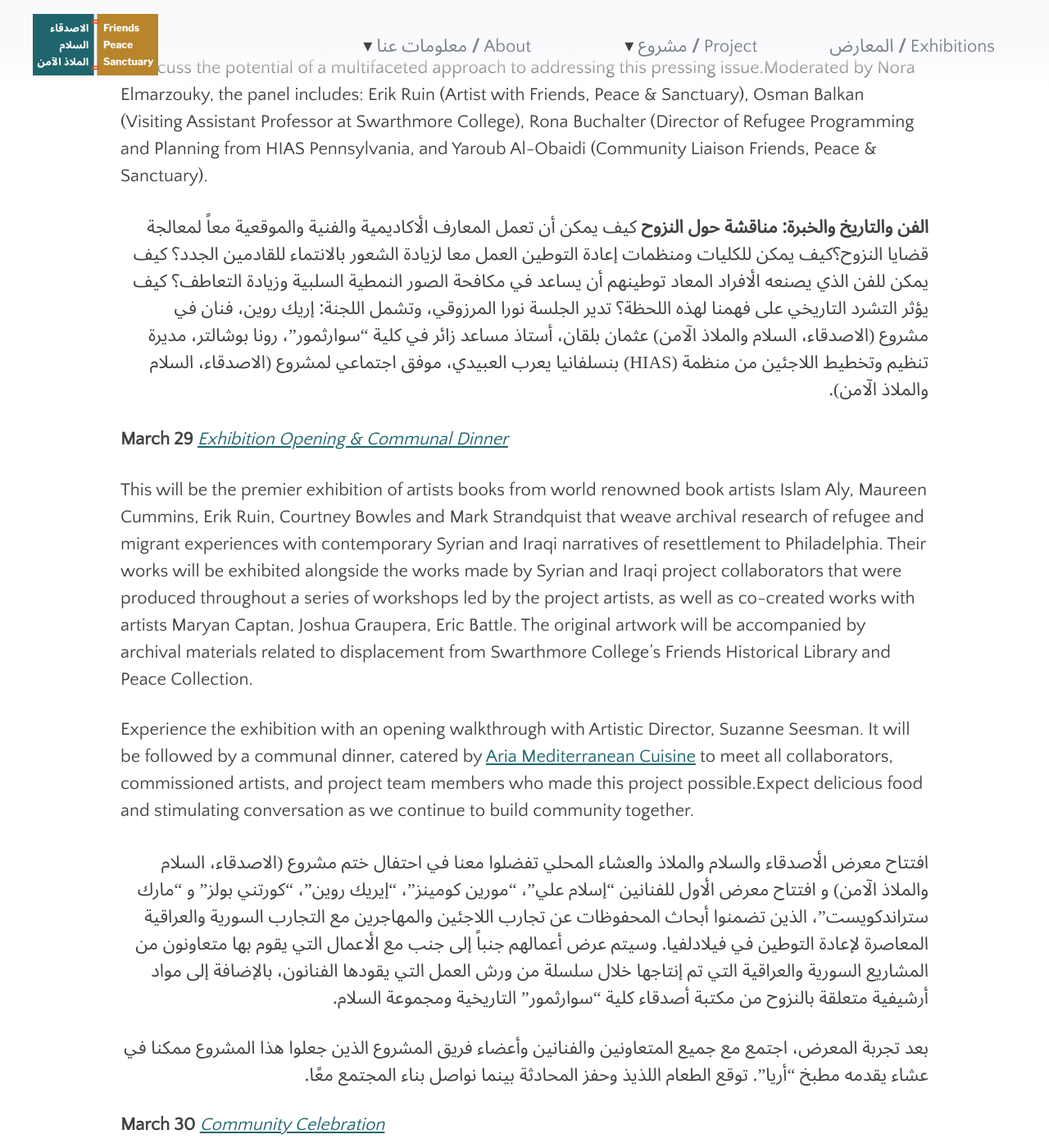
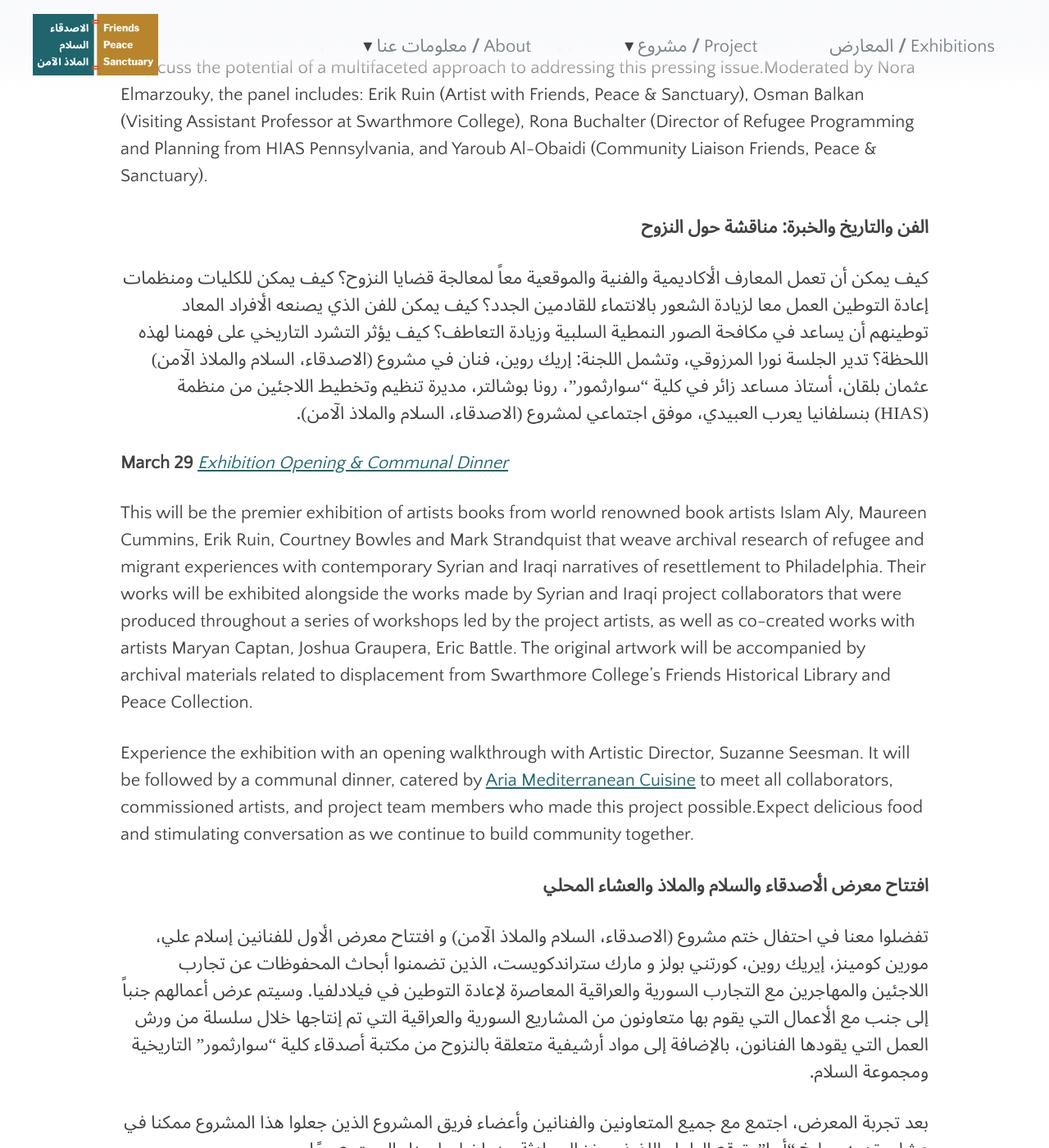
Before and after one commit to swat-ds/fps.swarthmore.edu, a Jekyll site: the page built from _posts/2018-10-03-upcoming-exhibitions-2019.md, in a window 1280 px wide and 1400 px high, scrolled down 1454 px. Shown: the whole window at 82% size. Built offline with Jekyll 4.4.1, drawn with Linux system fonts in a browser that asks for light colours; some of the changed text lies outside the part shown.

Commit message:
Update 2018-10-03-upcoming-exhibitions-2019.md

```diff
--- a/_posts/2018-10-03-upcoming-exhibitions-2019.md
+++ b/_posts/2018-10-03-upcoming-exhibitions-2019.md
@@ -60,7 +60,7 @@ gallery:
 ---
 Friends, Peace, and Sanctuary Exhibitions will explore how art that combines scholarly and experiential ways of knowing can build understanding of current issues. Featuring commissioned works by book artists Islam Aly, Maureen Cummins, Erik Ruin, Courtney Bowles and Mark Strandquist, exhibitions bring together historical and contemporary experiences of seeking refuge. These commissioned works will be shown alongside works by the project’s Syrian and Iraqi collaborators and archival material from Swarthmore’s Friends Historical Library and Peace Collections.
 
-سوف تستكشف المعارض كيف أن الفن الذي يجمع بين الطرق العلمية والتجريبية للمعرفة يمكن أن يبني فهمًا للقضايا الحالية. يضم المعرض أعمالاً تكريمية لفنانين من كتاب "إسلام علي" و "مورين كومينز" و "إيريك روين" و "كورتني بولز" و "مارك ستراندكويست"، وتجمع المعارض بين التجارب التاريخية والمعاصرة للبحث عن ملجأ. سيتم عرض هذه الأعمال التي تم تكليفها جنبًا إلى جنب مع أعمال المتعاونين السوريين والعراقيين في المشروع والمواد الأرشيفية من مكتبة أصدقاء سواردز التاريخية ومجموعات السلام.
+سوف تستكشف المعارض كيف أن الفن الذي يجمع بين الطرق العلمية والتجريبية للمعرفة يمكن أن يبني فهمًا للقضايا الحالية. يضم المعرض أعمالاً تكريمية لفنانين من كتاب إسلام علي و مورين كومينز و إيريك روين و كورتني بولز و مارك ستراندكويست، وتجمع المعارض بين التجارب التاريخية والمعاصرة للبحث عن ملجأ. سيتم عرض هذه الأعمال التي تم تكليفها جنبًا إلى جنب مع أعمال المتعاونين السوريين والعراقيين في المشروع والمواد الأرشيفية من مكتبة أصدقاء سواردز التاريخية ومجموعات السلام.
 {: .ar}
 
 <hr/>
@@ -78,7 +78,9 @@ Friends, Peace, and Sanctuary Exhibitions will explore how art that combines sch
 How can academic, artistic, and situated knowledges work together to address issues of displacement? Hear from four esteemed panelists—each with different types of expertise on the topic of displacement—discuss the potential of a multifaceted approach to addressing this pressing issue.Moderated by Nora Elmarzouky, the panel includes: Erik Ruin (Artist with Friends, Peace & Sanctuary), Osman Balkan (Visiting Assistant Professor at Swarthmore College), Rona Buchalter (Director of Refugee Programming and Planning from HIAS Pennsylvania, and Yaroub Al-Obaidi (Community Liaison Friends, Peace & Sanctuary).
 
 **الفن والتاريخ والخبرة: مناقشة حول النزوح**
-كيف يمكن أن تعمل المعارف الأكاديمية والفنية والموقعية معاً لمعالجة قضايا النزوح؟كيف يمكن للكليات ومنظمات إعادة التوطين العمل معا لزيادة الشعور بالانتماء للقادمين الجدد؟ كيف يمكن للفن الذي يصنعه الأفراد المعاد توطينهم أن يساعد في مكافحة الصور النمطية السلبية وزيادة التعاطف؟ كيف يؤثر التشرد التاريخي على فهمنا لهذه اللحظة؟ تدير الجلسة نورا المرزوقي، وتشمل اللجنة: إريك روين، فنان في مشروع (الاصدقاء، السلام والملاذ الآمن) عثمان بلقان، أستاذ مساعد زائر في كلية "سوارثمور"، رونا بوشالتر، مديرة تنظيم وتخطيط اللاجئين من منظمة (HIAS) بنسلفانيا يعرب العبيدي، موفق اجتماعي لمشروع (الاصدقاء، السلام والملاذ الآمن).
+{: .ar}
+
+كيف يمكن أن تعمل المعارف الأكاديمية والفنية والموقعية معاً لمعالجة قضايا النزوح؟ كيف يمكن للكليات ومنظمات إعادة التوطين العمل معا لزيادة الشعور بالانتماء للقادمين الجدد؟ كيف يمكن للفن الذي يصنعه الأفراد المعاد توطينهم أن يساعد في مكافحة الصور النمطية السلبية وزيادة التعاطف؟ كيف يؤثر التشرد التاريخي على فهمنا لهذه اللحظة؟ تدير الجلسة نورا المرزوقي، وتشمل اللجنة: إريك روين، فنان في مشروع (الاصدقاء، السلام والملاذ الآمن) عثمان بلقان، أستاذ مساعد زائر في كلية "سوارثمور"، رونا بوشالتر، مديرة تنظيم وتخطيط اللاجئين من منظمة (HIAS) بنسلفانيا يعرب العبيدي، موفق اجتماعي لمشروع (الاصدقاء، السلام والملاذ الآمن).
 {: .ar}
 
 
@@ -89,8 +91,11 @@ This will be the premier exhibition of artists books from world renowned book ar
 
 Experience the exhibition with an opening walkthrough with Artistic Director, Suzanne Seesman. It will be followed by a communal dinner, catered by [Aria Mediterranean Cuisine](http://www.aria610.com/) to meet all collaborators, commissioned artists, and project team members who made this project possible.Expect delicious food and stimulating conversation as we continue to build community together.
 
- افتتاح معرض الأصدقاء والسلام والملاذ والعشاء المحلي
-تفضلوا معنا في احتفال ختم مشروع (الاصدقاء، السلام والملاذ الآمن) و افتتاح معرض الأول للفنانين "إسلام علي"، "مورين كومينز"، "إيريك روين"، "كورتني بولز" و "مارك ستراندكويست"، الذين تضمنوا أبحاث المحفوظات عن تجارب اللاجئين والمهاجرين مع التجارب السورية والعراقية المعاصرة لإعادة التوطين في فيلادلفيا. وسيتم عرض أعمالهم جنباً إلى جنب مع الأعمال التي يقوم بها متعاونون من المشاريع السورية والعراقية التي تم إنتاجها خلال سلسلة من ورش العمل التي يقودها الفنانون، بالإضافة إلى مواد أرشيفية متعلقة بالنزوح من مكتبة أصدقاء كلية "سوارثمور" التاريخية ومجموعة السلام.
+
+**افتتاح معرض الأصدقاء والسلام والملاذ والعشاء المحلي**
+{: .ar}
+
+تفضلوا معنا في احتفال ختم مشروع (الاصدقاء، السلام والملاذ الآمن) و افتتاح معرض الأول للفنانين إسلام علي، مورين كومينز، إيريك روين، كورتني بولز و مارك ستراندكويست، الذين تضمنوا أبحاث المحفوظات عن تجارب اللاجئين والمهاجرين مع التجارب السورية والعراقية المعاصرة لإعادة التوطين في فيلادلفيا. وسيتم عرض أعمالهم جنباً إلى جنب مع الأعمال التي يقوم بها متعاونون من المشاريع السورية والعراقية التي تم إنتاجها خلال سلسلة من ورش العمل التي يقودها الفنانون، بالإضافة إلى مواد أرشيفية متعلقة بالنزوح من مكتبة أصدقاء كلية "سوارثمور" التاريخية ومجموعة السلام.
 {: .ar}
 
 بعد تجربة المعرض، اجتمع مع جميع المتعاونين والفنانين وأعضاء فريق المشروع الذين جعلوا هذا المشروع ممكنا في عشاء يقدمه مطبخ "أريا". توقع الطعام اللذيذ وحفز المحادثة بينما نواصل بناء المجتمع معًا.
@@ -103,7 +108,9 @@ Experience the exhibition with an opening walkthrough with Artistic Director, Su
 This all-day community event celebrates two-years of community collaboration offering a chance to experience a taste of the project for yourself. Friends and family members of all ages are invited to to sample Syrian and Iraqi food, learn more about partner organizations, and participate in a variety of art demonstrations with commissioned artists. Closing out the Community Celebration will be the premiere of Julius Al-Masry and Erik Ruin’s visual-musical collaboration, a companion to his artists’ book.
 
  **احتفال مجتمع مشروع (الاصدقاء، السلام والملاذ الآمن)**
- يحتفل هذا الحدث المجتمعي الذي يستمر طوال اليوم بمرور سنتين على التعاون المجتمعي، مما يوفر فرصة لتجربة اشياء من المشروع بنفسكم.يتم دعوة الأصدقاء وأفراد العائلة من جميع الأعمار لتذوق الطعام السوري والعراقي، ومعرفة المزيد عن المنظمات الشريكة، والمشاركة في مجموعة متنوعة من العروض الفنية مع فنانين مفوضين.سيكون اختتام احتفال المجتمع هو العرض الأول لتعاون "إيريك روين" الموسيقي مع "جوليوس المصري". لن ترغب في تفويت هذا الأداء المذهل.
+{: .ar}
+
+ يحتفل هذا الحدث المجتمعي الذي يستمر طوال اليوم بمرور سنتين على التعاون المجتمعي، مما يوفر فرصة لتجربة اشياء من المشروع بنفسكم.يتم دعوة الأصدقاء وأفراد العائلة من جميع الأعمار لتذوق الطعام السوري والعراقي، ومعرفة المزيد عن المنظمات الشريكة، والمشاركة في مجموعة متنوعة من العروض الفنية مع فنانين مفوضين.سيكون اختتام احتفال المجتمع هو العرض الأول لتعاون إيريك روين الموسيقي مع جوليوس المصري. لن ترغب في تفويت هذا الأداء المذهل.
 {: .ar}
 
 <hr/>
```
